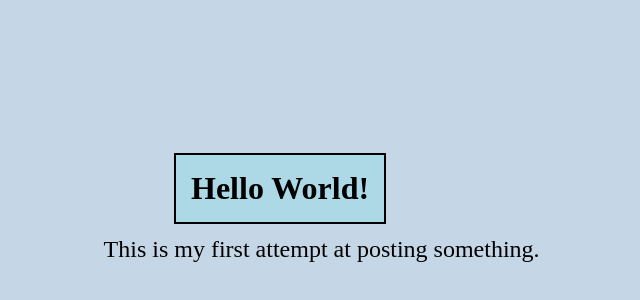
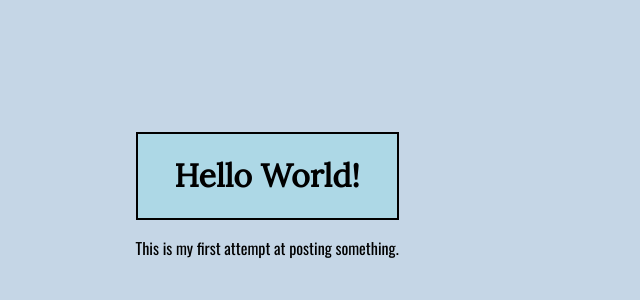
Before and after one commit to brianjfrom/hello-world, a plain HTML site: page index.html in a window 1280 px wide. Shown: the part 188-488 px from the top of the page, without its empty margins (402-1042 px from the left). Drawn offline with nearby package versions, Linux system fonts and the light colour scheme.

Commit message:
Update index.html

```diff
--- a/index.html
+++ b/index.html
@@ -3,30 +3,30 @@
   <head>
     <meta charset="utf-8">
     <title>Hello World!</title>
+    <link href="https://fonts.googleapis.com/css?family=Lora|Oswald" rel="stylesheet">
     <style>
-
-
-      h1 {
-        background: lightblue;
+      .container {
         text-align: center;
-        position:  absolute;
+        margin: 0;
+        padding: 0;
+        position: absolute;
         top: 40%;
-        left: 45%;
+        left: 42%;
+      }
+      .header {
         border: 2px solid black;
-        padding: 15px
+        background-color: lightblue;
+        font-family: lora;
       }
-      p {
-        position: absolute;
-        text-align: center;
-        top: 50%;
-        left: 39.5%;
-        font-size: 1.5em;
-
+      .line {
+        font-family: Oswald;
       }
     </style>
   </head>
   <body style="background: rgb(197, 214, 230)">
-    <h1>Hello World!</h1>
-    <p>This is my first attempt at posting something.</p>
+    <div class="container">
+      <div class="header"><h1>Hello World!</h1></div>
+      <div class="line"><p>This is my first attempt at posting something.</p></div>
+    </div>
   </body>
 </html>
```
